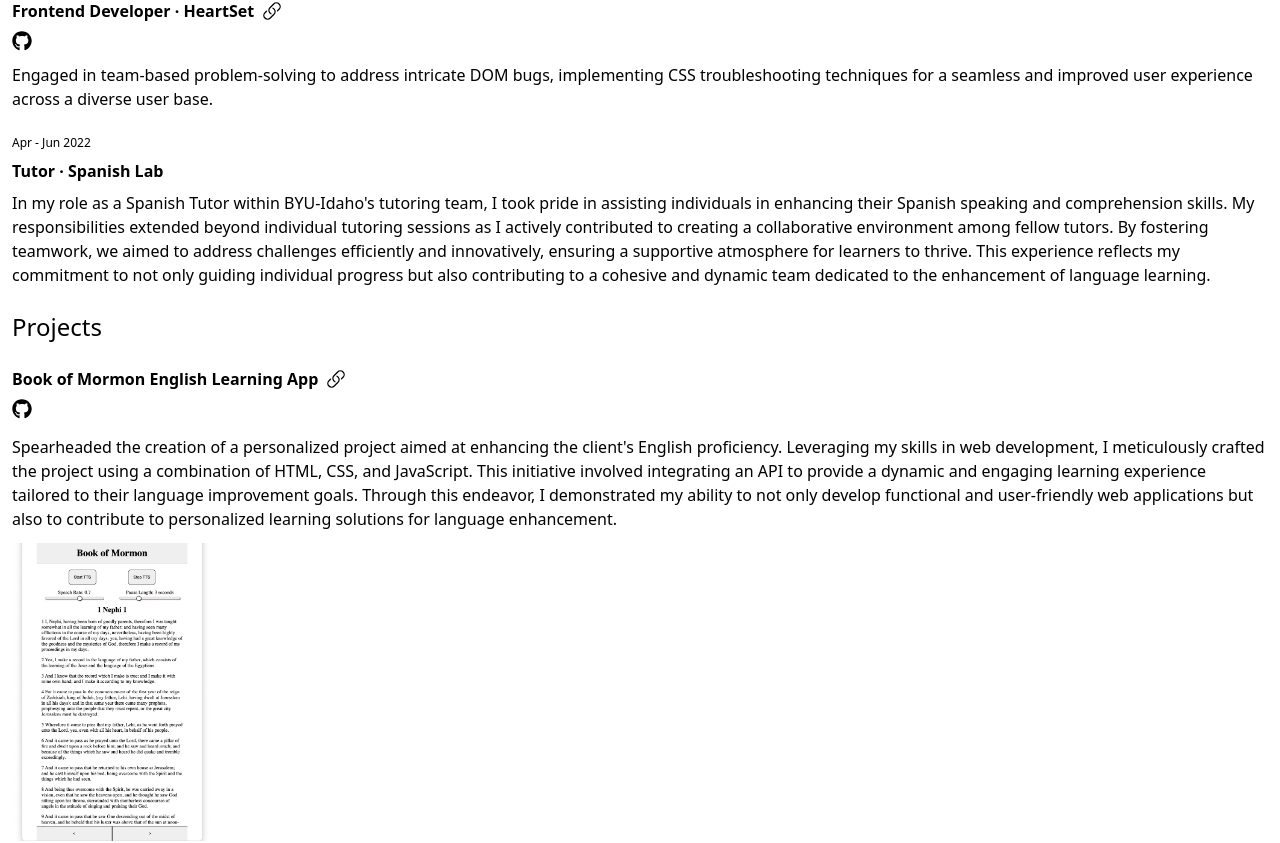
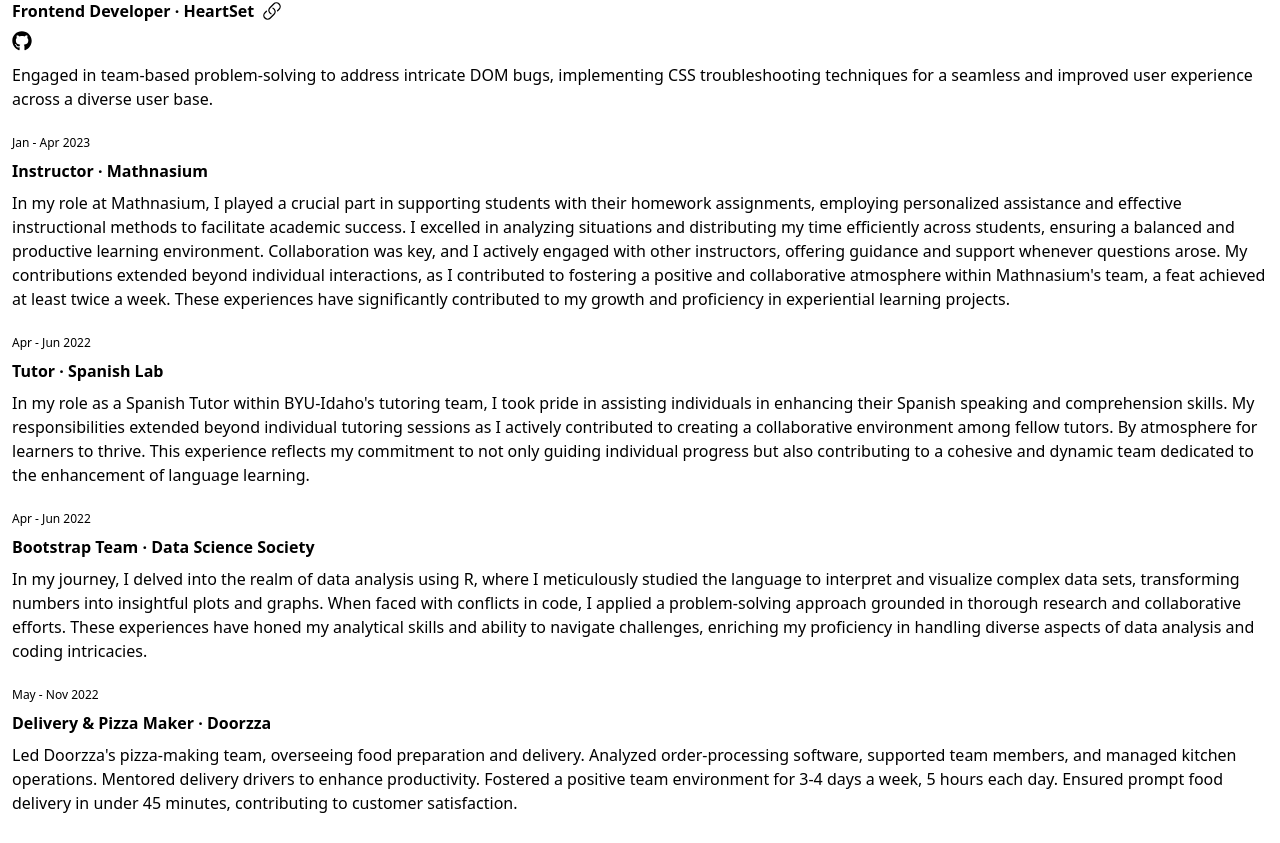
Before and after one commit to abrahamjimenez/abrahamjimenezportfolio, a Next.js app: page / in a window 1280 px wide. Shown: the part 409-1252 px from the top of the page. Built offline with nearby package versions, Linux system fonts and the light colour scheme.

Commit message:
Add my work experience

```diff
--- a/components/Experiences.tsx
+++ b/components/Experiences.tsx
@@ -8,22 +8,33 @@
         date="Jan - Apr 2023"
         role="Frontend Developer"
         title="HeartSet"
-        desc="Engaged in team-based problem-solving to address intricate DOM bugs,
-        implementing CSS troubleshooting techniques for a seamless and improved
-        user experience across a diverse user base."
+        desc="Engaged in team-based problem-solving to address intricate DOM bugs, implementing CSS troubleshooting techniques for a seamless and improved user experience across a diverse user base."
         link="https://heartset.netlify.app/"
         github="https://github.com/sskiles66/HeartSet"
+      />
+      <Experience
+        date="Jan - Apr 2023"
+        role="Instructor"
+        title="Mathnasium"
+        desc="In my role at Mathnasium, I played a crucial part in supporting students with their homework assignments, employing personalized assistance and effective instructional methods to facilitate academic success. I excelled in analyzing situations and distributing my time efficiently across students, ensuring a balanced and productive learning environment. Collaboration was key, and I actively engaged with other instructors, offering guidance and support whenever questions arose. My contributions extended beyond individual interactions, as I contributed to fostering a positive and collaborative atmosphere within Mathnasium's team, a feat achieved at least twice a week. These experiences have significantly contributed to my growth and proficiency in experiential learning projects."
       />
       <Experience
         date="Apr - Jun 2022"
         role="Tutor"
         title="Spanish Lab"
-        desc="In my role as a Spanish Tutor within BYU-Idaho's tutoring team, I took pride in assisting individuals
-        in enhancing their Spanish speaking and comprehension skills. My responsibilities extended beyond individual
-        tutoring sessions as I actively contributed to creating a collaborative environment among fellow tutors. By
-        fostering teamwork, we aimed to address challenges efficiently and innovatively, ensuring a supportive
-        atmosphere for learners to thrive. This experience reflects my commitment to not only guiding individual
-        progress but also contributing to a cohesive and dynamic team dedicated to the enhancement of language learning."
+        desc="In my role as a Spanish Tutor within BYU-Idaho's tutoring team, I took pride in assisting individuals in enhancing their Spanish speaking and comprehension skills. My responsibilities extended beyond individual tutoring sessions as I actively contributed to creating a collaborative environment among fellow tutors. By atmosphere for learners to thrive. This experience reflects my commitment to not only guiding individual progress but also contributing to a cohesive and dynamic team dedicated to the enhancement of language learning."
+      />
+      <Experience
+        date="Apr - Jun 2022"
+        role="Bootstrap Team"
+        title="Data Science Society"
+        desc="In my journey, I delved into the realm of data analysis using R, where I meticulously studied the language to interpret and visualize complex data sets, transforming numbers into insightful plots and graphs. When faced with conflicts in code, I applied a problem-solving approach grounded in thorough research and collaborative efforts. These experiences have honed my analytical skills and ability to navigate challenges, enriching my proficiency in handling diverse aspects of data analysis and coding intricacies."
+      />
+      <Experience
+        date="May - Nov 2022"
+        role="Delivery & Pizza Maker"
+        title="Doorzza"
+        desc="Led Doorzza's pizza-making team, overseeing food preparation and delivery. Analyzed order-processing software, supported team members, and managed kitchen operations. Mentored delivery drivers to enhance productivity. Fostered a positive team environment for 3-4 days a week, 5 hours each day. Ensured prompt food delivery in under 45 minutes, contributing to customer satisfaction."
       />
     </>
   );
```
